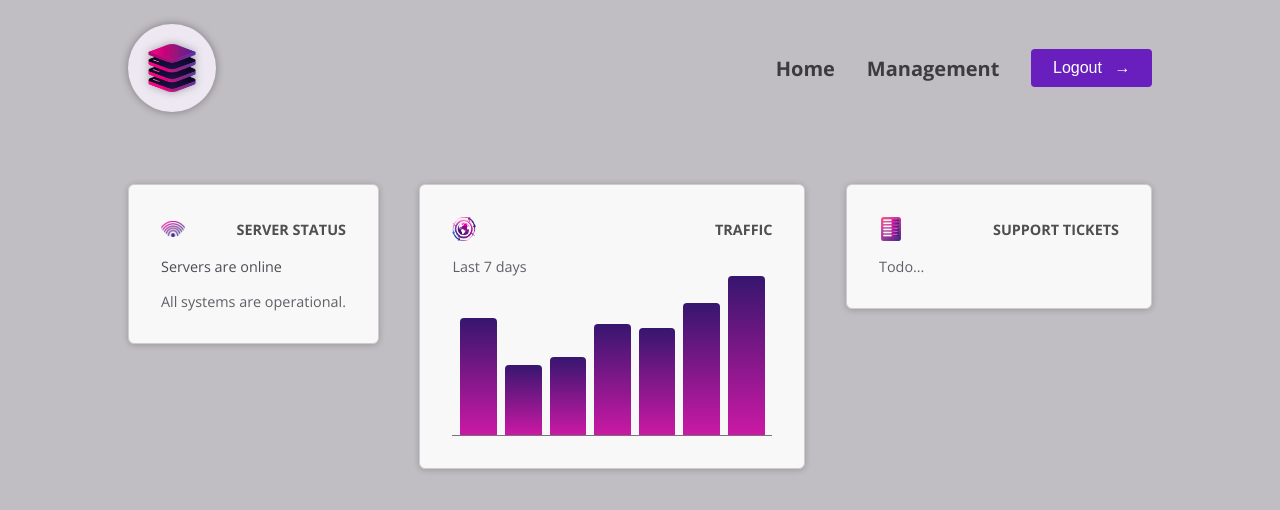
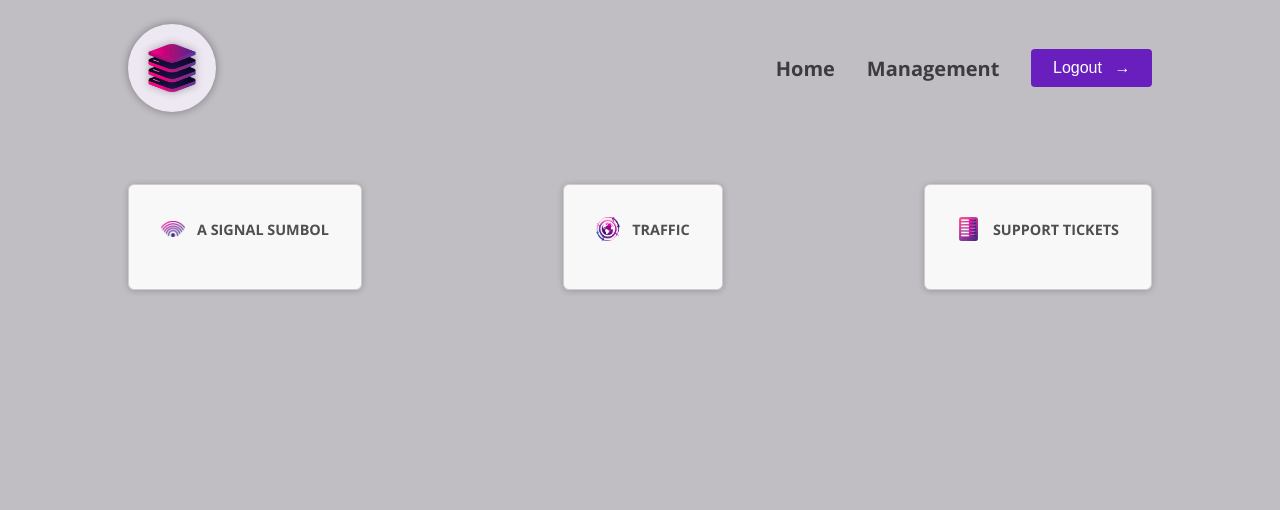
Before and after one commit to Ital023/DivingDeepIntoComponentsAndTemplates, an Angular app: page / in a window 1280 px wide. Shown: the top 510 px of the page. Built offline with nearby package versions, Linux system fonts and the light colour scheme.

Commit message:
feat: Property Binding: Repetition

```diff
--- a/src/app/app.component.html
+++ b/src/app/app.component.html
@@ -2,18 +2,25 @@
 
 <main>
   <div id="dashboard">
+    <app-dashboard-item
+      [image]="{ src: 'status.png', alt: 'A signal symbol' }"
+      title="A signal sumbol"
+    >
+      <app-server-status />
+    </app-dashboard-item>
 
-    <div class="dashboard-item">
-      <app-server-status />
-    </div>
+    <app-dashboard-item
+      [image]="{ src: 'globe.png', alt: 'A globe' }"
+      title="Traffic"
+    >
+      <app-traffic />
+    </app-dashboard-item>
 
-    <div class="dashboard-item">
-      <app-traffic />
-    </div>
-
-    <div class="dashboard-item">
+    <app-dashboard-item
+      [image]="{ src: 'list.png', alt: 'A list of items' }"
+      title="Support Tickets"
+    >
       <app-tickets />
-    </div>
-
+    </app-dashboard-item>
   </div>
 </main>
--- a/src/app/app.component.ts
+++ b/src/app/app.component.ts
@@ -3,12 +3,13 @@ import { HeaderComponent } from "./header/header.component";
 import { ServerStatusComponent } from "./dashboard/server-status/server-status.component";
 import { TrafficComponent } from "./dashboard/traffic/traffic.component";
 import { TicketsComponent } from "./dashboard/tickets/tickets.component";
+import { DashboardItemComponent } from "./dashboard/dashboard-item/dashboard-item.component";
 
 @Component({
   selector: 'app-root',
   standalone: true,
   templateUrl: './app.component.html',
-  imports: [HeaderComponent, ServerStatusComponent, TrafficComponent, TicketsComponent],
+  imports: [HeaderComponent, ServerStatusComponent, TrafficComponent, TicketsComponent, DashboardItemComponent],
 })
 export class AppComponent {
 
--- /dev/null
+++ b/src/app/dashboard/dashboard-item/dashboard-item.component.html
@@ -0,0 +1,8 @@
+<div class="dashboard-item">
+  <article>
+    <header>
+      <img [src]="image.src" [alt]="image.alt" />
+      <h2>{{ title }}</h2>
+    </header>
+  </article>
+</div>
```
Also changed, not shown: src/app/dashboard/dashboard-item/dashboard-item.component.ts (added, +14 -0 lines), src/app/dashboard/dashboard-item/dashboard-item.component.css (added).
